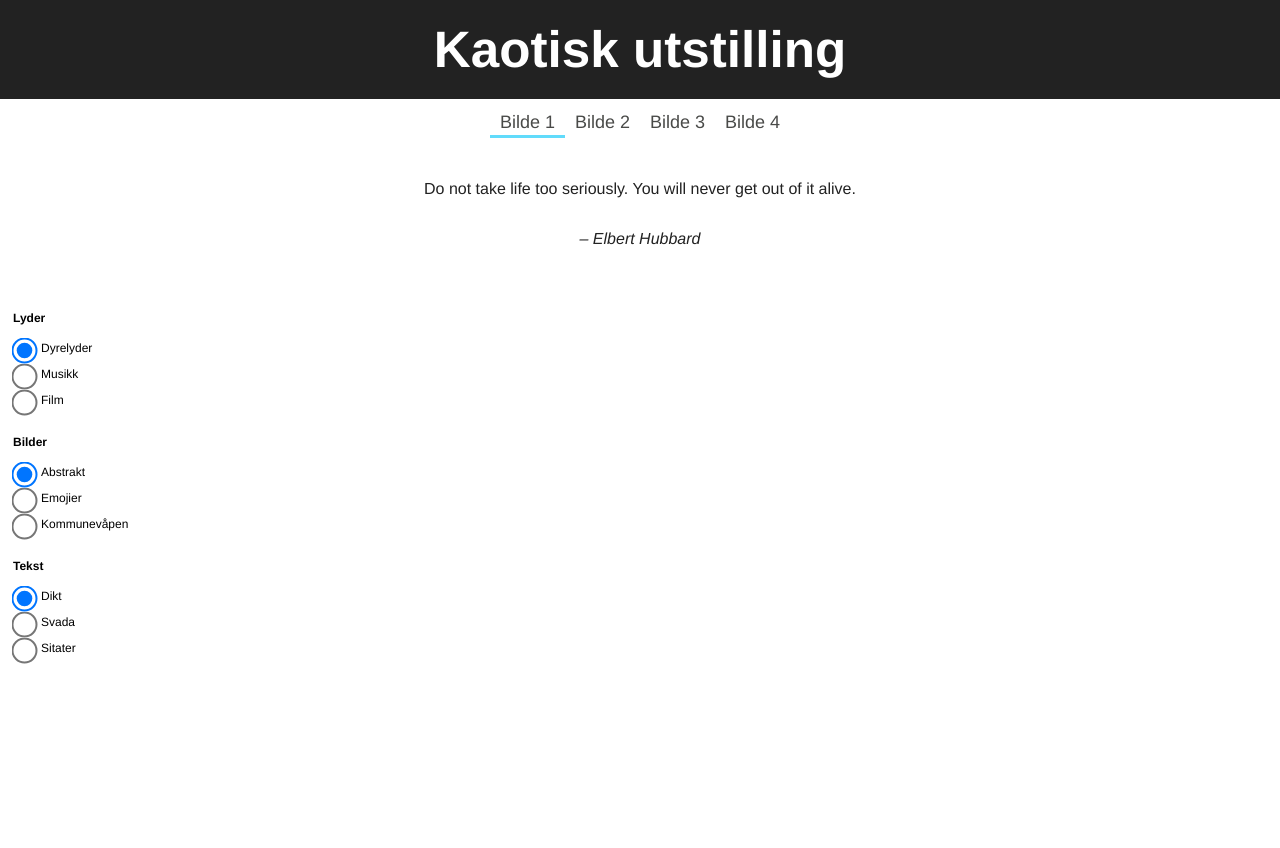
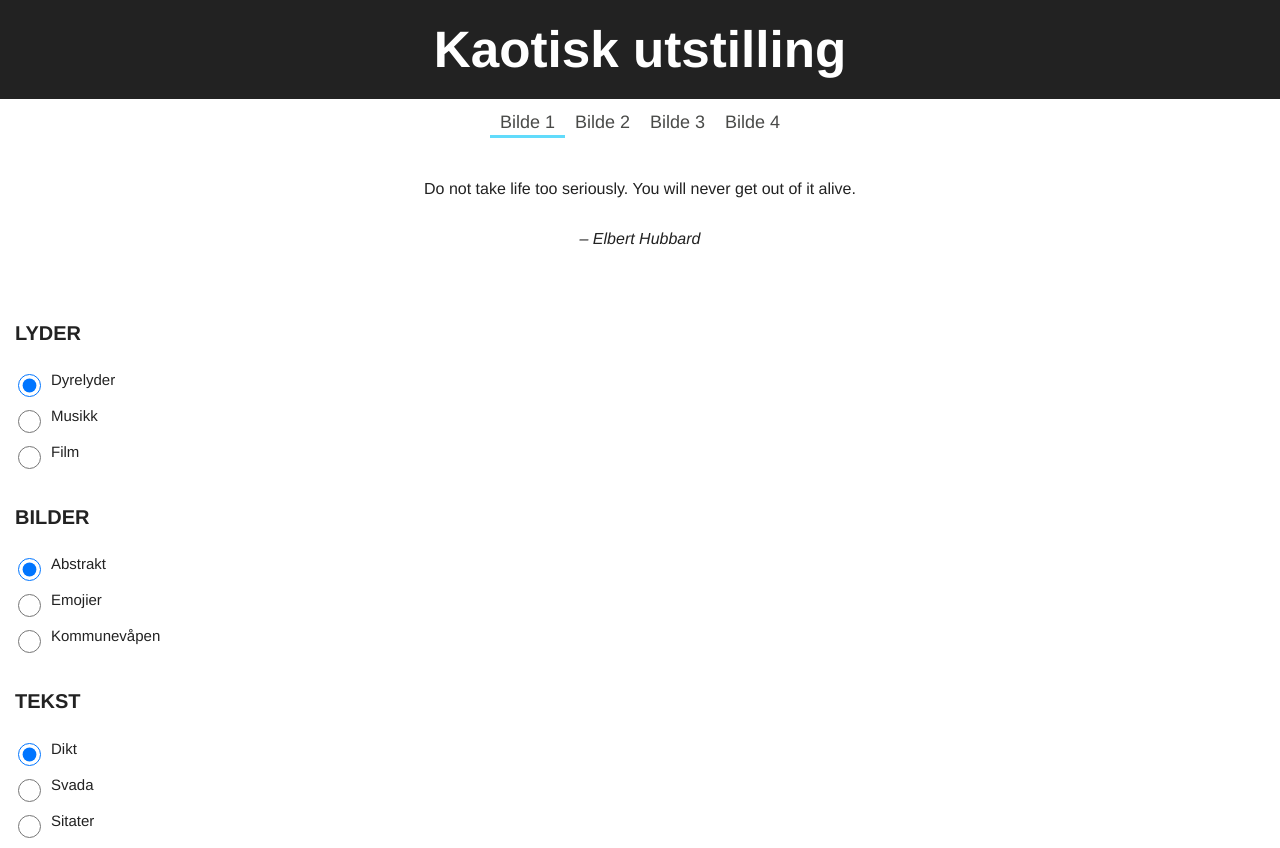
Before and after one commit to IT2810/it2810-webutvikling-h18-prosjekt-2-gruppe--30, a React (Create React App) app in the folder utstilling/: page / in a window 1280 px wide. Before the commit the page ends 800 px from the top, so only its background shows below. Built offline with nearby package versions, Linux system fonts and the light colour scheme.

Commit message:
Change favico and Browser name #25

```diff
--- a/utstilling/public/index.html
+++ b/utstilling/public/index.html
@@ -9,7 +9,7 @@
       homescreen on Android. See https://developers.google.com/web/fundamentals/engage-and-retain/web-app-manifest/
     -->
     <link rel="manifest" href="%PUBLIC_URL%/manifest.json">
-    <link rel="shortcut icon" href="%PUBLIC_URL%/favicon.ico">
+    <link rel="shortcut icon" href="favicon.ico">
     <!--
       Notice the use of %PUBLIC_URL% in the tags above.
       It will be replaced with the URL of the `public` folder during the build.
@@ -19,22 +19,12 @@
       work correctly both with client-side routing and a non-root public URL.
       Learn how to configure a non-root public URL by running `npm run build`.
     -->
-    <title>React App</title>
+    <title>Kaotisk</title>
   </head>
   <body>
     <noscript>
       You need to enable JavaScript to run this app.
     </noscript>
     <div id="root"></div>
-    <!--
-      This HTML file is a template.
-      If you open it directly in the browser, you will see an empty page.
-
-      You can add webfonts, meta tags, or analytics to this file.
-      The build step will place the bundled scripts into the <body> tag.
-
-      To begin the development, run `npm start` or `yarn start`.
-      To create a production bundle, use `npm run build` or `yarn build`.
-    -->
   </body>
 </html>
--- a/utstilling/src/App.js
+++ b/utstilling/src/App.js
@@ -6,10 +6,6 @@ import Tabs from './Components/Tabs';
 import FetchText from './Components/FetchText';
 
 class App extends Component {
-  constructor() {
-    super();
-    this.onChange = this.onChange.bind(this);
-  }
 
   // Algoritme kilde: https://stackoverflow.com/questions/2380019/generate-unique-random-numbers-between-1-and-100
   distinct() {
@@ -20,10 +16,6 @@ class App extends Component {
       indexArr[indexArr.length] = randomnumber;
     };
     return indexArr;
-  }
-
-  onChange() {
-    console.log("test");
   }
 
   render() {
@@ -50,7 +42,7 @@ class App extends Component {
   		</Tabs>
       <MediaList>
         <label>
-          <input onChange={this.onChange}/>
+          <input/>
         </label>
       </MediaList>
 	  </div>
--- a/utstilling/src/Components/MediaList.js
+++ b/utstilling/src/Components/MediaList.js
@@ -5,7 +5,7 @@ import '../Styles/MediaList.css';
 class MediaList extends React.Component {
   constructor () {
     super();
-    this.state = {selectedSound: "dyrelyder", selectedImage: "abstrakt", selectedText: "dikt"}
+    this.state = {selectedSound: "dyrelyder", selectedImage: "abstrakt", selectedText: "poem"}
     this.handleChangeSound = this.handleChangeSound.bind(this);
     this.handleChangeImage = this.handleChangeImage.bind(this);
     this.handleChangeText = this.handleChangeText.bind(this);
@@ -77,7 +77,7 @@ class MediaList extends React.Component {
       <h4>Tekst</h4>
       <div>
       <label className="button">
-        <input type="radio" value="poem" checked={this.state.selectedText === "dikt"}
+        <input type="radio" value="poem" checked={this.state.selectedText === "poem"}
         onChange={this.handleChangeText}/>
         Dikt
       </label>
@@ -86,7 +86,7 @@ class MediaList extends React.Component {
      <div>
 
       <label className="button">
-        <input type="radio" value="gibberish" checked={this.state.selectedText === "dumme inspirational quotes"}
+        <input type="radio" value="gibberish" checked={this.state.selectedText === "gibberish"}
         onChange={this.handleChangeText}/>
         Svada
       </label>
@@ -94,7 +94,7 @@ class MediaList extends React.Component {
 
     <div>
       <label className="button">
-        <input type="radio" value="quote" checked={this.state.selectedText === "sitater"}
+        <input type="radio" value="quote" checked={this.state.selectedText === "quote"}
         onChange={this.handleChangeText}/>
         Sitater
       </label>
--- a/utstilling/src/Styles/MediaList.css
+++ b/utstilling/src/Styles/MediaList.css
@@ -1,13 +1,16 @@
 .categorySound{
-  font-size: 1.2rem;
+  font-size: 2rem;
+  color: #222222;
 }
 
 .categoryImage{
-  font-size: 1.2rem;
+  font-size: 2rem;
+  color: #222222;
 }
 
 .categoryText{
-  font-size: 1.2rem;
+  font-size: 2rem;
+  color: #222222;
 }
 
 .button {
@@ -15,21 +18,23 @@
   justify-content: flex-start;
   padding-left: 1.3rem;
   margin-right: 1rem;
-
+  cursor: pointer;
+  font-size: 1.5rem;
 }
 
 h4 {
   display: flex;
   justify-content: flex-start;
-  padding-left: 1.3rem;
+  padding-left: 1.5rem;
+  color: #222222;
+  text-transform: uppercase;
 }
 
 input[type="radio"] {
   margin-right: 1rem;
   margin-bottom: 1rem;
-  -webkit-transform:scale(1, 1);
-    -moz-transform:scale(3, 3);
-     -ms-transform:scale(3, 3);
-      -o-transform:scale(3, 3);
-         transform:scale(2, 2)!important;
+  height: 2.3rem;
+  width: 2.3rem;
+  border: 0.5rem solid #222222;
+  cursor: pointer;
 }
```
Also changed, not shown: 1 other file (tests, documents, lock files or other folders).
